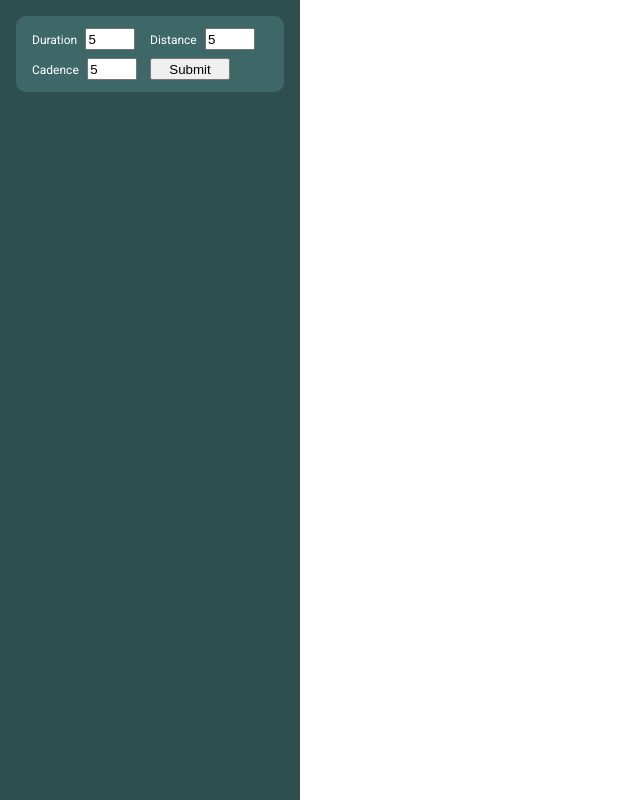
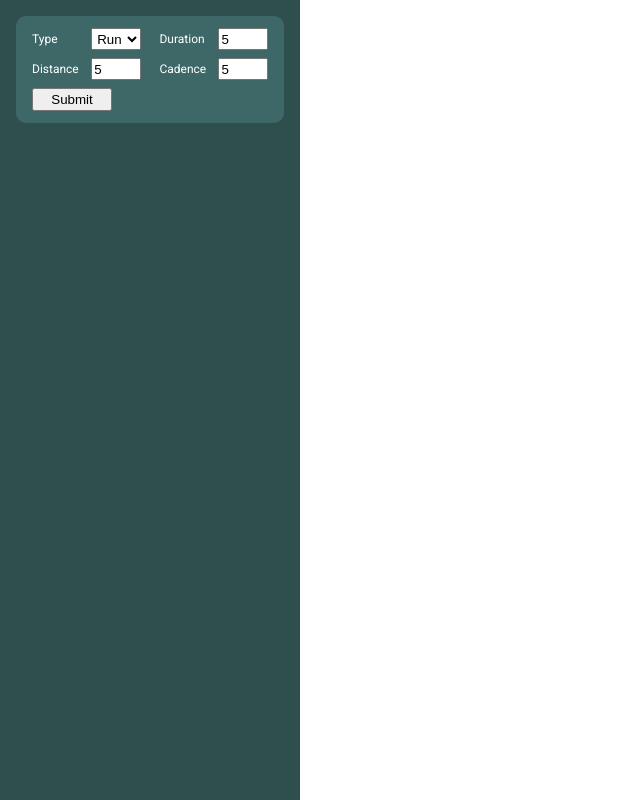
Before and after one commit to ioni5/mapping-workout, a website: page index.html in a window 1280 px wide. Both pictures are taken after typing "5", "5", "5" into the empty fields and a click on the button "Submit". Shown: the whole page, without its empty margins (0-640 px from the left). Drawn offline with nearby package versions, Linux system fonts and the light colour scheme.

Commit message:
form to add cycling work #7

```diff
--- a/index.css
+++ b/index.css
@@ -30,15 +30,16 @@ main {
     font-size: 12px;
     display: flex;
     flex-wrap: wrap;
-
+    justify-content: space-between;
 }
 
 .running__form label {
     margin-right: 0.3rem;
 }
 
-.running__form input {
+.running__form input, .running__form select {
     padding: 0.1rem;
+    width: 50px;
 }
 
 .running__form #submit {
@@ -46,12 +47,22 @@ main {
     padding: 0.1rem;
 }
 
-.form__row {
-    width: 50%;
+.form__row, .form__row-elevation, .form__row-cadence {
+    width: 46%;
     margin-bottom: 0.25rem;
     margin-top: 0.25rem;
+    display: flex;
+    justify-content: space-between;
+    align-items: center;
 }
 
-.running__form input {
-    width: 50px;
+.form__row-elevation  {
+    display: none;
 }
+
+.open {
+    display: flex;
+}
+.close {
+    display: none;
+}
--- a/index.html
+++ b/index.html
@@ -15,6 +15,13 @@
         <div class="sidebar">
             <form class="running__form">
                 <div class="form__row">
+                    <label for="type">Type</label>
+                    <select id="type">
+                        <option value="running">Running</option>
+                        <option value="cycling">Cycling</option>
+                    </select>
+                </div>
+                <div class="form__row">
                     <label for="duration">Duration</label>
                     <input
                         id="duration"
@@ -28,12 +35,19 @@
                         type="number"
                         placeholder="km">
                 </div>
-                <div class="form__row">
+                <div class="form__row-cadence">
                     <label for="cadence">Cadence</label>
                     <input
                         id="cadence"
                         type="number"
                         placeholder="step/min">
+                </div>
+                <div class="form__row-elevation">
+                    <label for="elevation">Elev Gain</label>
+                    <input
+                        id="elevation"
+                        type="number"
+                        placeholder="meters">
                 </div>
                 <div class="form__row">
                     <button id="submit" type="submit">Submit</button>
--- a/index.js
+++ b/index.js
@@ -3,7 +3,14 @@ const workingouts = [];
 const durationEl = document.querySelector("#duration");
 const distanceEl = document.querySelector("#distance");
 const cadenceEl = document.querySelector("#cadence");
+const elevationEl = document.querySelector("#elevation");
 const submitEl = document.querySelector("#submit");
+const typeSelector = document.querySelector("#type");
+
+const cadenceRow = document.querySelector(".form__row-cadence");
+const elevationRow = document.querySelector(".form__row-elevation");
+
+
 
 let workoutLocation = {};
 
@@ -24,14 +31,29 @@ if (navigator.geolocation) {
     }, () => alert("Could not get your position"));
 }
 
-submitEl.addEventListener("click", (ev) => {
+function addWorkout(ev) {
     ev.preventDefault();
-    workingouts.push({
+    let workout = {
+        type: typeSelector.value,
         distance: distanceEl.value,
         duration: durationEl.value,
-        cadence: cadenceEl.value,
         ...workoutLocation
-    });
+    }
+    if (workout.type === "cycling") {
+        workout.elevation = elevationEl.value;
+    } else {
+        workout.cadence = cadenceEl.value;
+    }
 
-    console.log(workingouts);
+    workingouts.push(workout);
+
+    console.log(workout);
+}
+
+submitEl.addEventListener("click", addWorkout);
+
+typeSelector.addEventListener("change", (ev) => {
+    cadenceRow.classList.toggle("close");
+    elevationRow.classList.toggle("open");
+
 });
```
